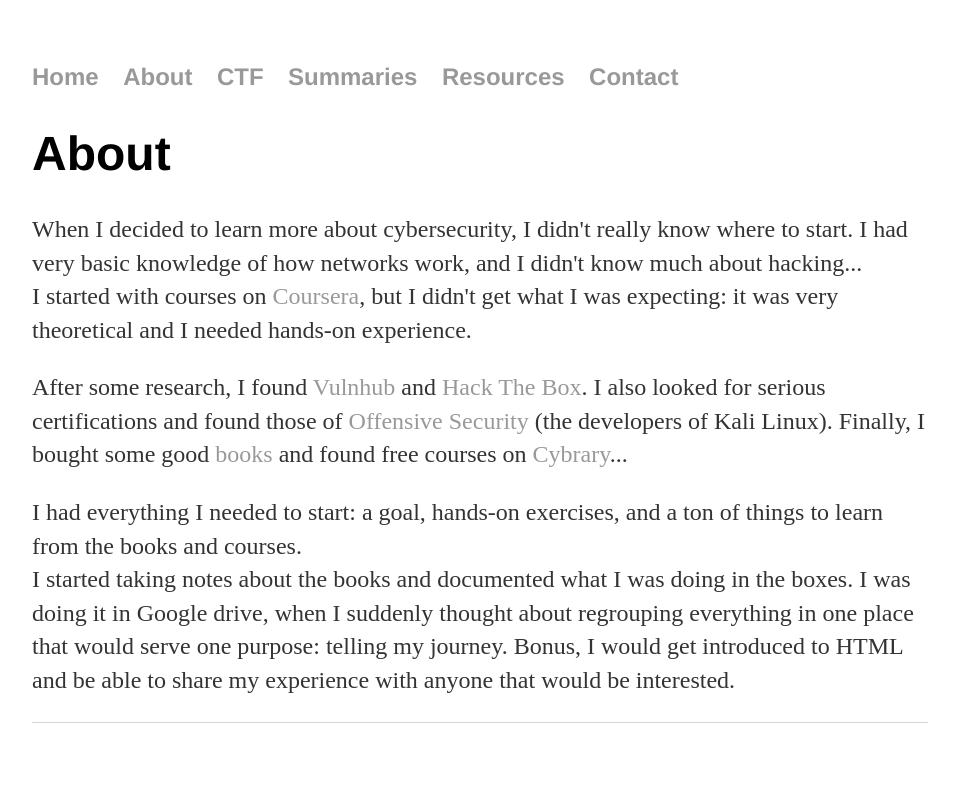
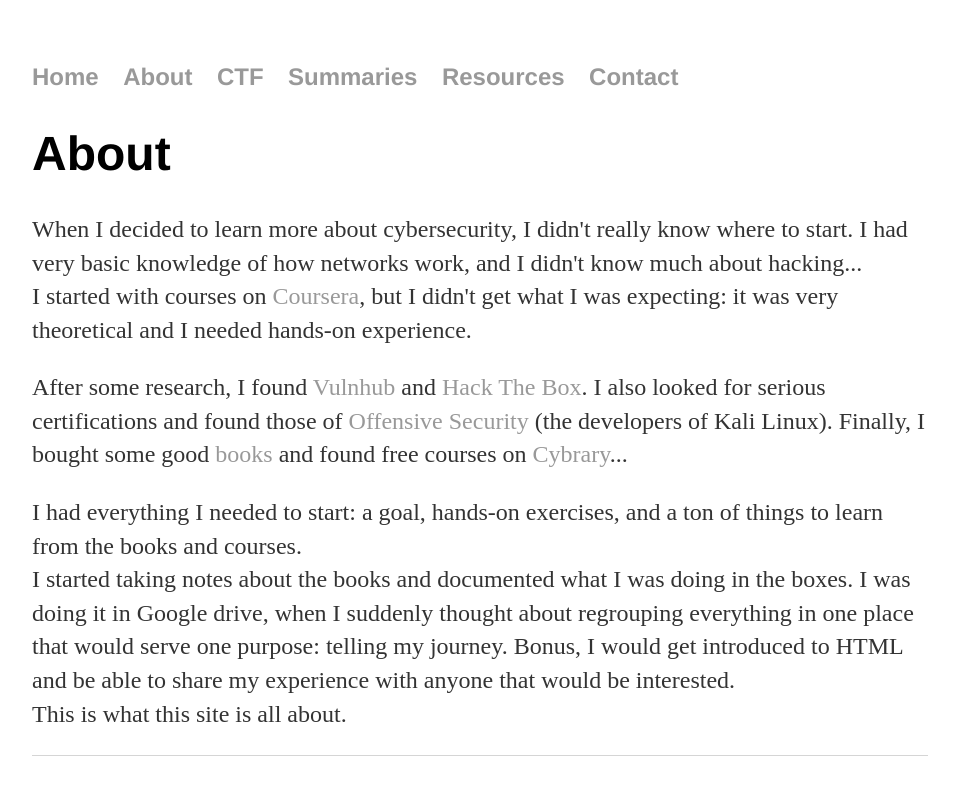
Before and after one commit to jsom1/jsom1.github.io, a Jekyll site: the page built from about/index.html, in a window 1280 px wide. Shown: the top 795 px of the page, without its empty margins (160-1116 px from the left). Built offline with Jekyll 4.4.1, drawn with Linux system fonts in a browser that asks for light colours.

Commit message:
Update index.html

```diff
--- a/about/index.html
+++ b/about/index.html
@@ -23,7 +23,8 @@
 	courses.<br>
 	I started taking notes about the books and documented what I was doing in the boxes. I was doing it in Google drive,
 	when I suddenly thought about regrouping everything in one place that would serve one purpose: telling my journey.
-	Bonus, I would get introduced to HTML and be able to share my experience with anyone that would be interested.
+	Bonus, I would get introduced to HTML and be able to share my experience with anyone that would be interested.<br>
+	This is what this site is all about.
 	</p>
 
 
```
